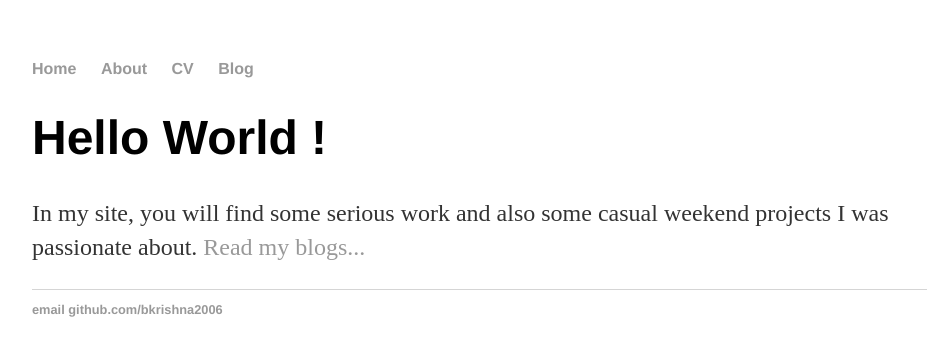
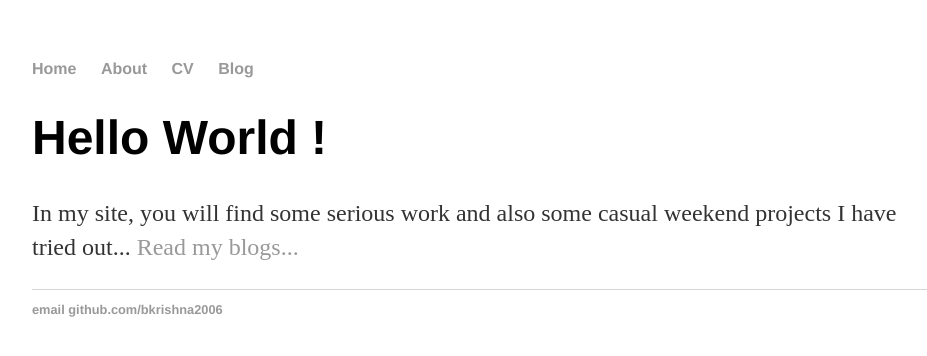
Before and after one commit to bkrishna2006/bkrishna2006.github.io, a Jekyll site: the page built from README.md, in a window 1280 px wide. Shown: the top 356 px of the page, without its empty margins (160-1087 px from the left). Built offline with Jekyll 4.4.1, drawn with Linux system fonts in a browser that asks for light colours; our own code applies the rules of GitHub Pages for plain Markdown files; Markdown is read by kramdown in place of the engine named in the settings.

Commit message:
Update default.html

```diff
--- a/_layouts/default.html
+++ b/_layouts/default.html
@@ -17,7 +17,7 @@
 		<div class="container">
     		<div class="blurb">
         		<h1>Hello World !</h1>
-				<p>In my site, you will find some serious work and also some casual weekend projects I was passionate about. </em> <a href="/blog">Read my blogs...</a></p>
+				<p>In my site, you will find some serious work and also some casual weekend projects I have tried out... </em> <a href="/blog">Read my blogs...</a></p>
     		</div><!-- /.blurb -->
 		</div><!-- /.container -->
 		<footer>
```
